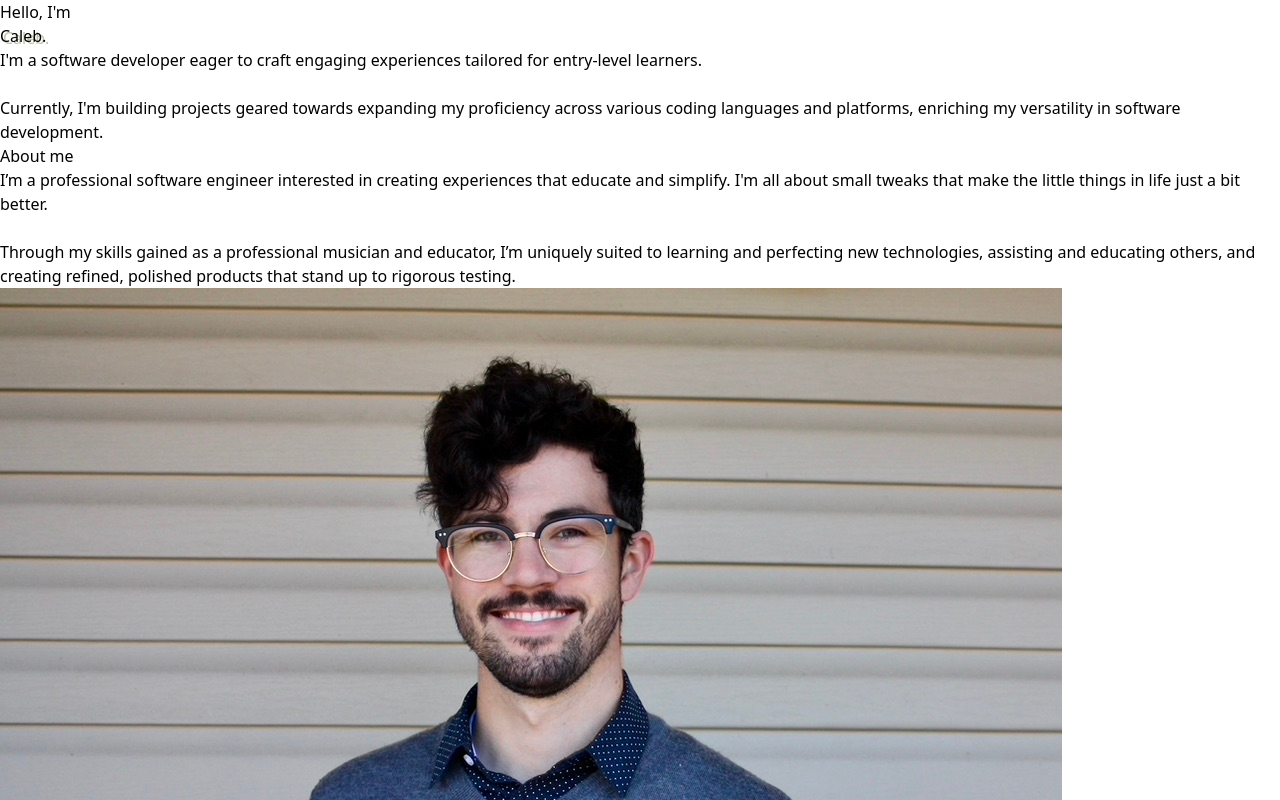
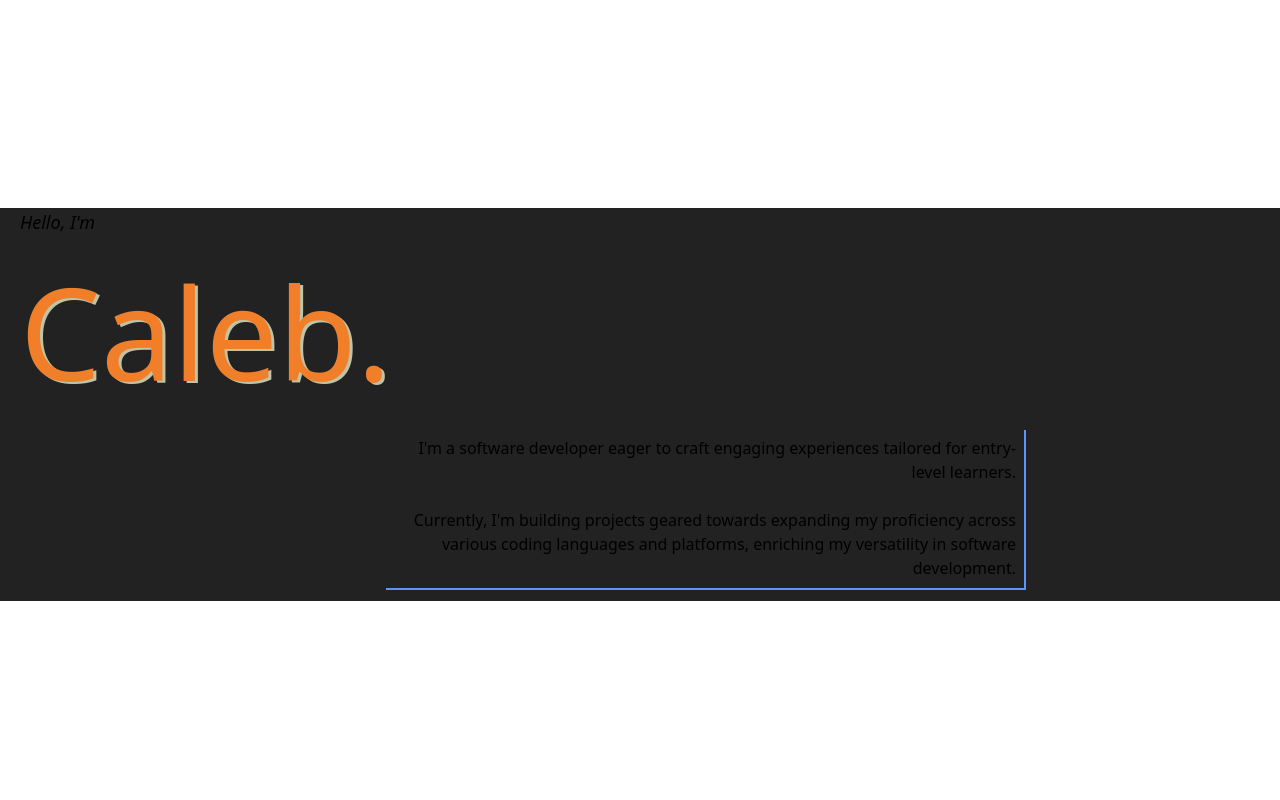
Before and after one commit to percouple/portfolio-site-vite, a Vue app: page / in a window 1280 px wide. Shown: the top 800 px of the page. Built offline with nearby package versions, Linux system fonts and the light colour scheme.

Commit message:
tailwind config fix

```diff
--- /dev/null
+++ b/postcss.config.js
@@ -0,0 +1,7 @@
+
+export default {
+  plugins: {
+    tailwindcss: {},
+    autoprefixer: {},
+  },
+};
--- a/src/components/About.vue
+++ b/src/components/About.vue
@@ -1,4 +1,5 @@
 <script setup lang="ts">
+
 </script>
 
 <template>
@@ -27,7 +28,7 @@
             </div>
             <div class="relative mt-6 hidden md:block"> <!-- Converted .portrait-container -->
                 <img class="max-h-[15rem] object-cover rounded-full"
-                src="../../public/portrait.jpeg" alt="portrait" />
+                src="/src/assets/portrait.jpeg" alt="portrait" />
                 <!-- Converted .portrait-card -->
                 <div class="absolute bg-[#317a23] h-[100px] top-[320px]
                 left-[220px] -z-10"></div>
--- a/tailwind.config.js
+++ b/tailwind.config.js
@@ -1,8 +1,8 @@
 /** @type {import('tailwindcss').Config} */
 export default {
-  content: [],
+  content: ["./index.html", "./src/**/*.{js,ts,jsx,tsx,vue}"],
   theme: {
     extend: {},
   },
   plugins: [],
-}
+};
```
Also changed, not shown: src/assets/portrait.jpeg (renamed from public/portrait.jpeg), 1 other file (tests, documents, lock files or other folders).
